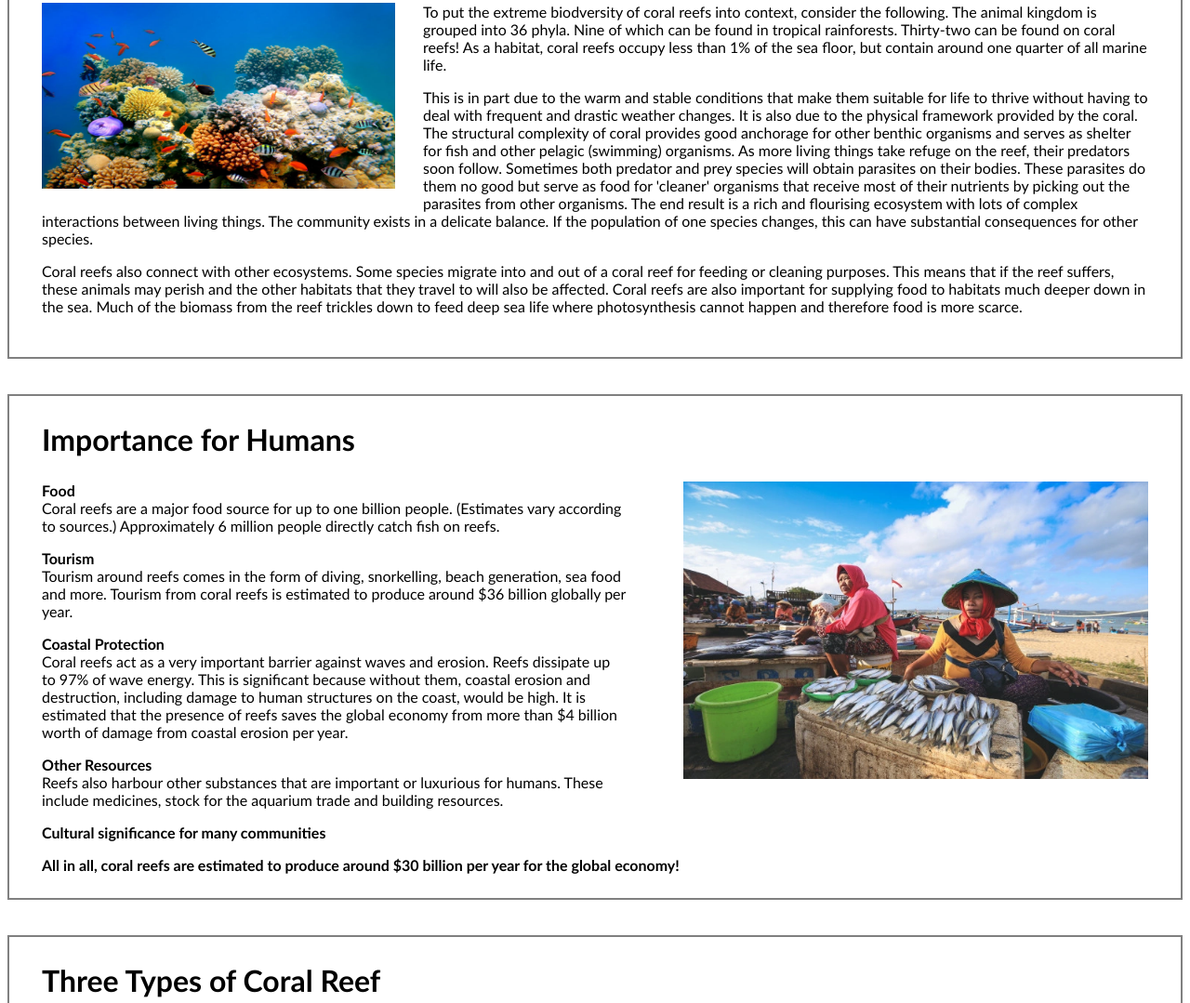
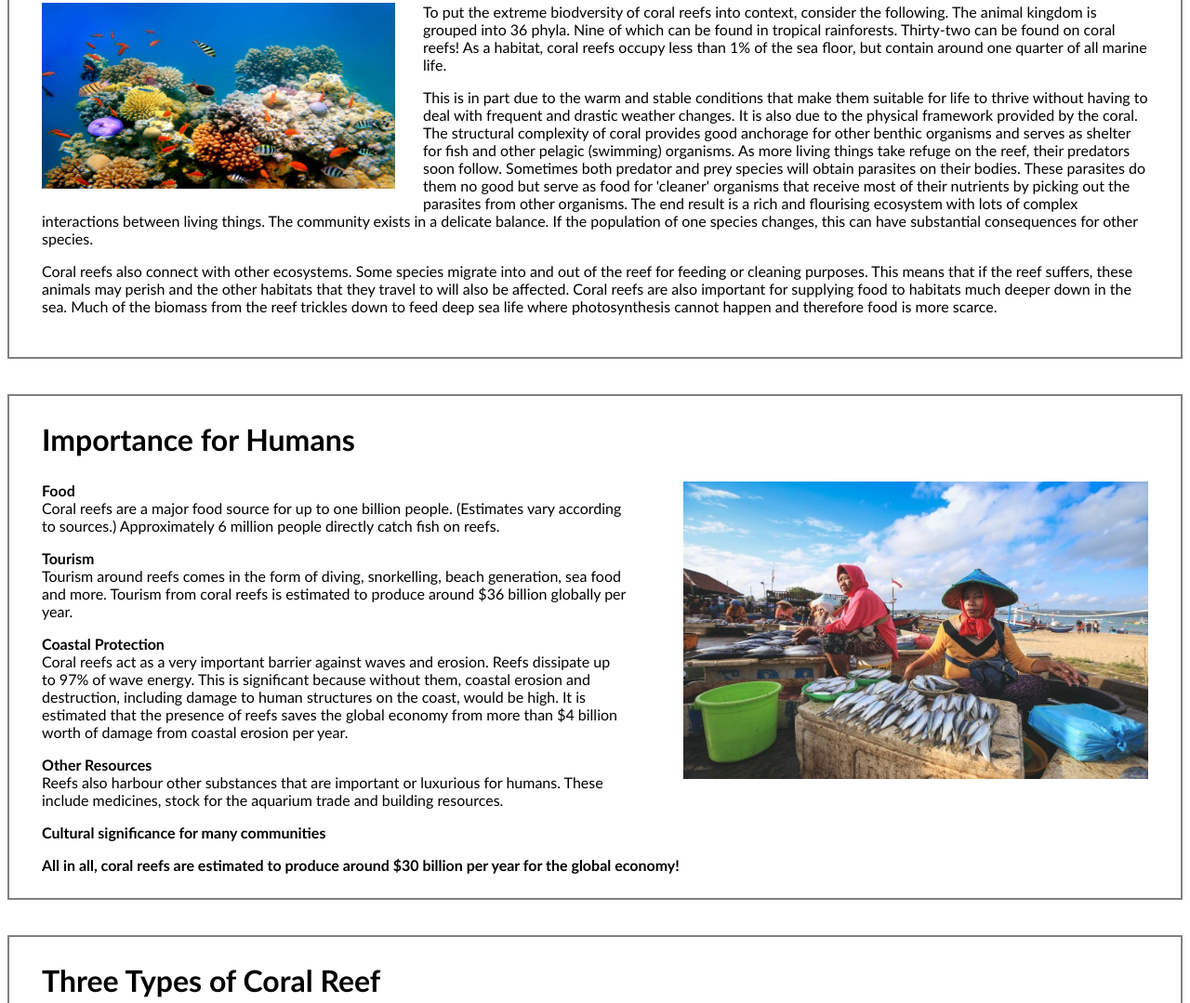
Before and after one commit to Joero1/Coral-Reefs-For-Cadets-Introduction-to-Coral-Reefs, a plain HTML site: page index.html in a window 1280 px wide. Shown: the part 2819-3898 px from the top of the page at 93% size. Drawn offline with Linux system fonts and the light colour scheme.

Commit message:
Update index.html

```diff
--- a/index.html
+++ b/index.html
@@ -146,7 +146,7 @@
       The end result is a rich and flourising ecosystem with lots of complex interactions between living things. The community exists in a delicate balance.
       If the population of one species changes, this can have substantial consequences for other species.
       </p>
-      <p>Coral reefs also connect with other ecosystems. Some species migrate into and out of a coral reef for feeding or cleaning purposes. This means that if the reef suffers, these animals may perish and the other habitats that they travel to will also be affected.
+      <p>Coral reefs also connect with other ecosystems. Some species migrate into and out of the reef for feeding or cleaning purposes. This means that if the reef suffers, these animals may perish and the other habitats that they travel to will also be affected.
       Coral reefs are also important for supplying food to habitats much deeper down in the sea. Much of the biomass from the reef trickles down to feed deep sea life where photosynthesis cannot happen and therefore food is more scarce.
     </p>
     <br>
```
